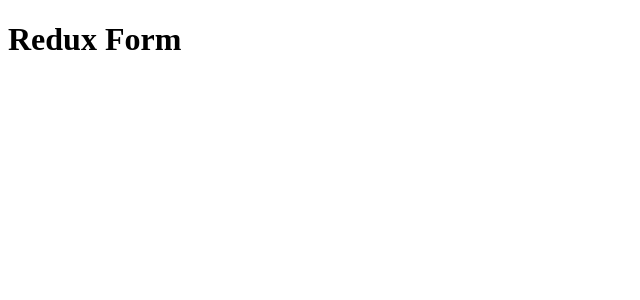
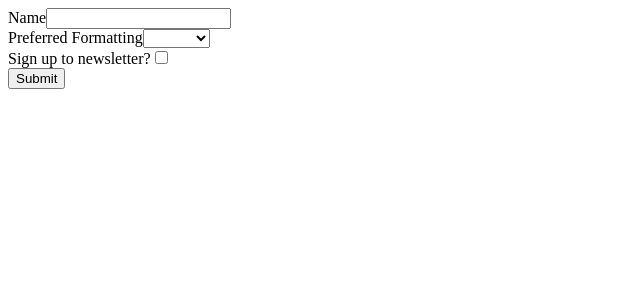
Before and after one commit to fschwalm/awesome-redux-form-egghead, a React (Create React App) app: page / in a window 1280 px wide. Shown: the top 300 px of the page, without its empty margins (0-640 px from the left). Built offline with nearby package versions, Linux system fonts and the light colour scheme.

Commit message:
Create a simple form field in redux-form

```diff
--- a/src/App.jsx
+++ b/src/App.jsx
@@ -1,13 +1,16 @@
-import React, { Component } from 'react';
+import React from 'react';
+import RegisterForm from './components/RegisterForm';
 
-class App extends Component {
+class RegisterFormContainer extends React.Component {
+  submit = values => {
+    window.alert(JSON.stringify(values, null, 4))
+  }
+
   render() {
     return (
-      <div className="App">
-        <h1>Redux Form</h1>
-      </div>
+        <RegisterForm onSubmit={this.submit} />
     );
   }
 }
 
-export default App;
+export default RegisterFormContainer;
--- /dev/null
+++ b/src/components/RegisterForm.jsx
@@ -0,0 +1,35 @@
+import React from "react";
+import { Field, reduxForm } from "redux-form";
+
+class RegisterForm extends React.Component {
+  render() {
+    const { handleSubmit } = this.props;
+    return (
+      <form onSubmit={handleSubmit}>
+        <div>
+          <label htmlFor="name">Name</label>
+          <Field name="name" component="input" type="text" />
+        </div>
+        <div>
+          <label htmlFor="preference">Preferred Formatting</label>
+          <Field name="preference" component="select">
+            <option />
+            <option value="tabs">Tabs</option>
+            <option value="spaces">Spaces</option>
+          </Field>
+        </div>
+        <div>
+          <label htmlFor="newsletter">Sign up to newsletter?</label>
+          <Field name="newsletter" component="input" type="checkbox" />
+        </div>
+        <button type="submit">Submit</button>
+      </form>
+    );
+  }
+}
+
+RegisterForm = reduxForm({
+  form: "register"
+})(RegisterForm);
+
+export default RegisterForm;
--- a/src/index.js
+++ b/src/index.js
@@ -1,7 +1,25 @@
-import React from 'react';
-import ReactDOM from 'react-dom';
-import App from './App';
-import registerServiceWorker from './registerServiceWorker';
+import React from "react";
+import ReactDOM from "react-dom";
+import App from "./App";
+import registerServiceWorker from "./registerServiceWorker";
+import { Provider } from "react-redux";
+import { createStore, combineReducers } from "redux";
+import { reducer as formReducer } from "redux-form";
 
-ReactDOM.render(<App />, document.getElementById('root'));
+const reducers = {
+  form: formReducer
+};
+
+const reducer = combineReducers(reducers);
+let store = createStore(
+  reducer,
+  window.__REDUX_DEVTOOLS_EXTENSION__ && window.__REDUX_DEVTOOLS_EXTENSION__()
+);
+
+ReactDOM.render(
+  <Provider store={store}>
+    <App />
+  </Provider>,
+  document.getElementById("root")
+);
 registerServiceWorker();
```
